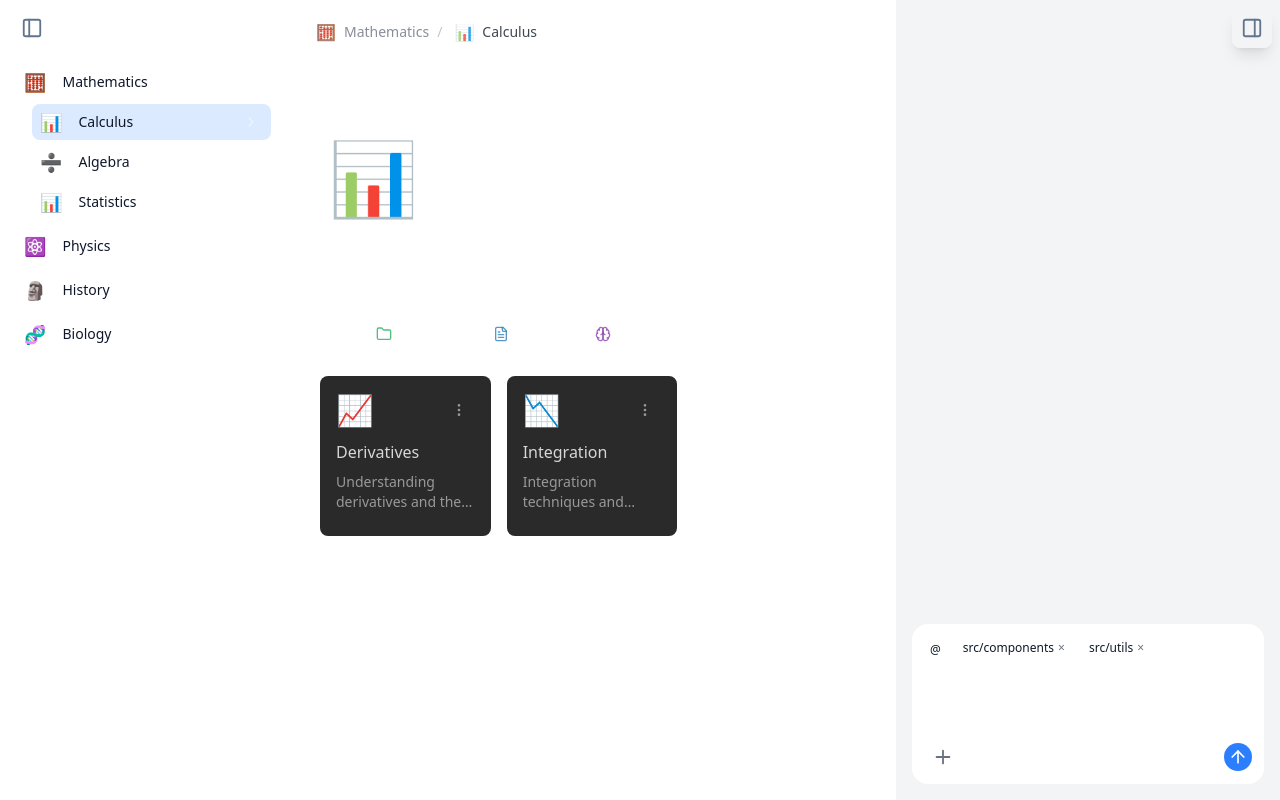
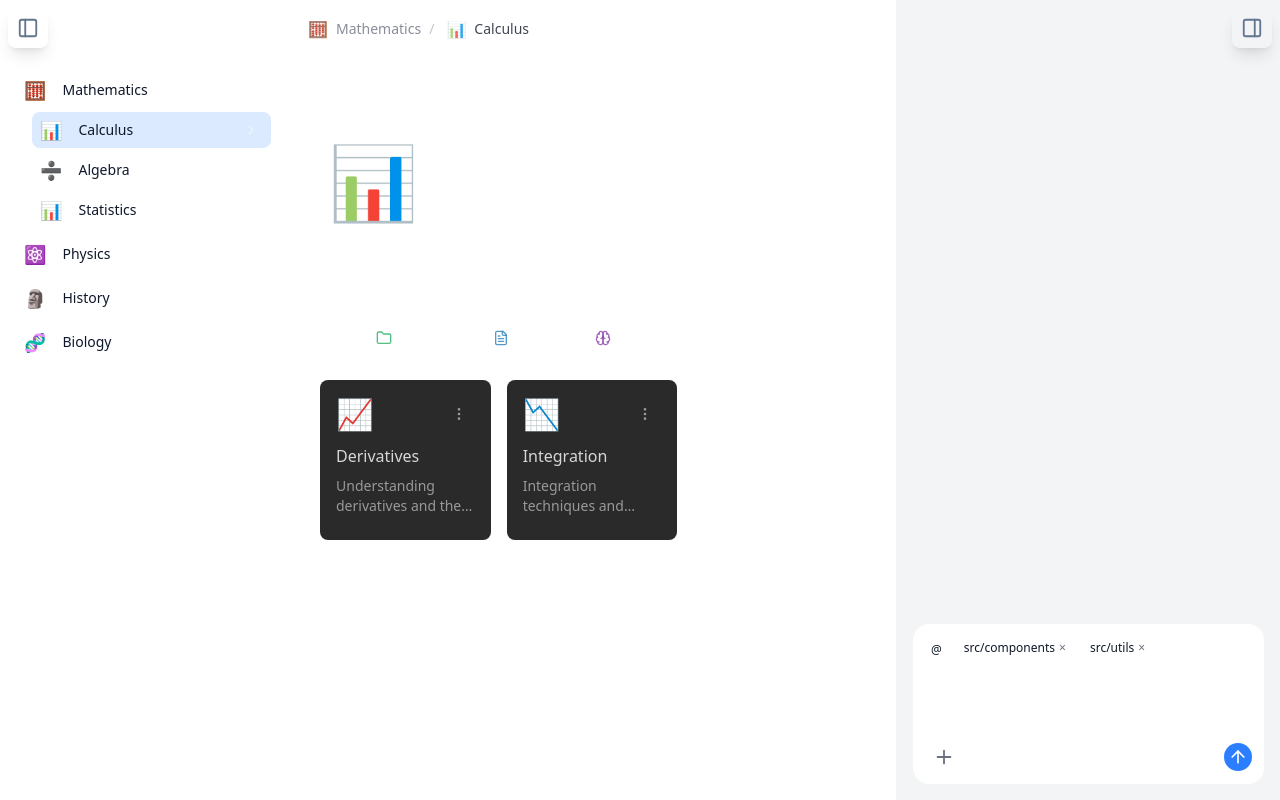
Before and after one commit to Johann-Haslinger/memoriae, a React (Vite) app: page / in a window 1280 px wide. Built offline with nearby package versions, Linux system fonts and the light colour scheme.

Commit message:
refactor: integrate sidebar state management and enhance layout in Breadcrumb and ChatWindow components

```diff
--- a/src/components/Breadcrumb.tsx
+++ b/src/components/Breadcrumb.tsx
@@ -1,5 +1,6 @@
 import React from "react";
 import type { Folder } from "../interfaces";
+import { useSidebarStore } from "../store/sidebarStore";
 
 interface BreadcrumbProps {
   breadcrumbPath: Folder[];
@@ -10,10 +11,14 @@ const Breadcrumb: React.FC<BreadcrumbProps> = ({
   breadcrumbPath,
   setSelectedFolderId,
 }) => {
+  const isSidebarOpen = useSidebarStore((state) => state.isOpen);
+
   if (breadcrumbPath.length <= 1) return <div className="h-10" />;
   return (
     <nav
-      className="w-full px-6 h-10 text-sm text-gray-500 dark:text-gray-300 flex items-center gap-1 select-none"
+      className={`w-full transition-all duration-300 ease-in-out px-4 h-14 pt-0.5 text-sm text-gray-500 dark:text-gray-300 flex items-center gap-1 select-none ${
+        isSidebarOpen ? "pl-4" : "pl-16"
+      }`}
       aria-label="Breadcrumb"
     >
       {breadcrumbPath.map((folder, idx) => {
--- a/src/components/ChatWindow.tsx
+++ b/src/components/ChatWindow.tsx
@@ -54,15 +54,27 @@ const ChatWindow = () => {
 
   return (
     <>
-      <div
-        className="w-10 h-10 fixed top-2 right-2 z-50 flex items-center justify-center hover:bg-slate-200 rounded-lg dark:hover:bg-white/10 shadow-lg transition-colors cursor-pointer"
-        onClick={() => setIsOpen(!isOpen)}
-      >
-        <PanelRight className="text-slate-500 dark:text-white/60" size={22} />
+      <div className="absolute top-2 right-2 z-50">
+        <Tooltip
+          id="toggle-chat-tooltip"
+          place="left-end"
+          content="Toggle chat"
+          shortcut={["⌘", "⌥", "B"]}
+        >
+          <div
+            className="w-10 h-10 flex items-center justify-center hover:bg-slate-200 rounded-lg dark:hover:bg-white/10 shadow-lg transition-colors cursor-pointer"
+            onClick={() => setIsOpen(!isOpen)}
+          >
+            <PanelRight
+              className="text-slate-500 dark:text-white/60"
+              size={22}
+            />
+          </div>
+        </Tooltip>
       </div>
 
       <aside
-        className={`h-full bg-gray-100 dark:bg-[#141414] flex flex-col text-gray-900 dark:text-gray-100 transition-all duration-300 ease-in-out relative `}
+        className={`h-full bg-gray-100 border-l border-white/5 dark:bg-[#141414] flex flex-col text-gray-900 dark:text-gray-100 transition-all duration-300 ease-in-out relative `}
         style={{
           width: chatWidth,
           minWidth: isOpen ? 384 : 0,
--- a/src/components/MainContent.tsx
+++ b/src/components/MainContent.tsx
@@ -84,7 +84,7 @@ const MainContent = () => {
 
   return (
     <main className="flex-1 flex flex-col h-full bg-white dark:bg-[#1a1919] text-gray-900 dark:text-gray-100">
-      <div className="sticky top-0 pt-3 z-10 bg-white dark:bg-[#1a1919]">
+      <div className="sticky top-0 z-10 bg-white dark:bg-[#1a1919]">
         <Breadcrumb
           breadcrumbPath={breadcrumbPath}
           setSelectedFolderId={setSelectedFolderId}
--- a/src/components/Sidebar.tsx
+++ b/src/components/Sidebar.tsx
@@ -3,7 +3,7 @@ import {
   ChevronRight as LucideChevronRight,
   PanelLeft,
 } from "lucide-react";
-import React, { useMemo, useState } from "react";
+import React, { useMemo } from "react";
 import { useKeyboardShortcut } from "../hooks/useKeyboardShortcut";
 import type { Folder } from "../interfaces";
 import { Button } from "./Button";
@@ -11,6 +11,7 @@ import Tooltip from "./Tooltip";
 
 import { useFolderStore } from "../store/folderStore";
 import { useFolderUIStore } from "../store/folderUIStore";
+import { useSidebarStore } from "../store/sidebarStore";
 
 const FolderItem: React.FC<{
   folder: Folder & { children: Folder[] };
@@ -110,67 +111,52 @@ const FolderItem: React.FC<{
 };
 
 const Sidebar = () => {
-  const [open, setOpen] = useState(true);
+  const { isOpen, toggleSidebar } = useSidebarStore();
   const folders = useFolderStore((state) => state.folders);
   const tree = useOpenFoldersTree(folders);
-  const selectedFolderId = useFolderStore((state) => state.selectedFolderId);
-  const setSelectedFolderId = useFolderStore(
-    (state) => state.setSelectedFolderId
-  );
 
   // Add keyboard shortcut for toggling sidebar
-  useKeyboardShortcut(
-    { key: "b", meta: true },
-    () => setOpen((prev) => !prev),
-    [setOpen]
-  );
+  useKeyboardShortcut({ key: "b", meta: true }, () => toggleSidebar(), [
+    toggleSidebar,
+  ]);
 
   // Sidebar width for animation
-  const sidebarWidth = open ? 288 : 60; // px values for w-72 and w-24
-
-  // Only show top-level folders/subjects in collapsed state
-  const topLevelFolders = tree;
+  const sidebarWidth = isOpen ? 288 : 0; // px values for w-72
 
   return (
     <>
+      <div className="absolute top-2 left-2 z-50">
+        <Tooltip
+          place="left-end"
+          id="toggle-sidebar-tooltip"
+          content="Toggle sidebar"
+          shortcut={["⌘", "B"]}
+        >
+          <div
+            className="w-10 h-10 flex items-center justify-center hover:bg-slate-200 rounded-lg dark:hover:bg-white/10 shadow-lg transition-colors cursor-pointer"
+            onClick={() => toggleSidebar()}
+          >
+            <PanelLeft
+              className="text-slate-500 dark:text-white/60"
+              size={22}
+            />
+          </div>
+        </Tooltip>
+      </div>
+
       <aside
-        className={`h-screen border-r border-white/5 py-2 bg-white dark:bg-[#141414] text-slate-900 dark:text-slate-100 p-2 flex flex-col transition-all duration-300 ease-in-out ${
-          open ? "px-2" : "items-center"
+        className={`h-screen transition-all duration-300 ease-in-out  border-r pt-16 border-white/5 py-2 bg-white dark:bg-[#141414] text-slate-900 dark:text-slate-100 p-2 flex flex-col ${
+          isOpen ? "px-2" : "items-center"
         }`}
         style={{
           width: sidebarWidth,
-          minWidth: open ? 256 : 64,
+          minWidth: isOpen ? 256 : 0,
+          opacity: isOpen ? 1 : 0,
+          pointerEvents: isOpen ? "auto" : "none",
+          marginLeft: isOpen ? 0 : "-1rem",
+          overflow: "hidden",
         }}
       >
-        {/* Close button (now in a flex row at the top) */}
-        <div
-          className={`w-full mb-2 transition-all justify-between flex ${
-            open ? "pl-1" : "pl-1"
-          }`}
-        >
-          <Tooltip
-            place="right-end"
-            id="close-sidebar-tooltip"
-            content="Close sidebar"
-            shortcut={["⌘", "B"]}
-          >
-            <Button
-              variant="ghost"
-              size="icon"
-              className=""
-              onClick={() => setOpen(!open)}
-              aria-label="Close sidebar"
-            >
-              <PanelLeft
-                size={22}
-                className="text-slate-500 dark:text-white/60"
-              />
-            </Button>
-          </Tooltip>
-        </div>
-
-        {open ? (
-          <>
         <nav className="flex-1 pt-2 space-y-2 overflow-y-auto pr-2 -ml-2 pl-4">
           {tree.length === 0 && (
             <div className="text-slate-400">No subjects yet.</div>
@@ -182,52 +168,6 @@ const Sidebar = () => {
             />
           ))}
         </nav>
-          </>
-        ) : (
-          // Collapsed: show only icons for top-level folders/subjects
-          <nav className="flex-1 flex flex-col items-center gap-3 mt-3 overflow-y-auto">
-            {topLevelFolders.map((folder) => {
-              // Helper to check if selectedFolderId is this folder or any of its descendants
-              function isFolderOrDescendantSelected(folderId: string): boolean {
-                if (selectedFolderId === folderId) return true;
-                // Find all children recursively
-                const stack = [folderId];
-                while (stack.length > 0) {
-                  const currentId = stack.pop();
-                  const children = folders.filter(
-                    (f) => f.parentId === currentId
-                  );
-                  for (const child of children) {
-                    if (child.id === selectedFolderId) return true;
-                    stack.push(child.id);
-                  }
-                }
-                return false;
-              }
-              const isSelected = isFolderOrDescendantSelected(folder.id);
-              return (
-                <Tooltip
-                  key={folder.id}
-                  id={`collapsed-folder-${folder.id}`}
-                  content={folder.name}
-                >
-                  <Button
-                    variant="ghost"
-                    size="icon"
-                    className={
-                      isSelected
-                        ? "bg-blue-100 dark:bg-white/10 rounded-lg"
-                        : ""
-                    }
-                    onClick={() => setSelectedFolderId(folder.id)}
-                  >
-                    <span className="text-xl">{folder.icon || "📁"}</span>
-                  </Button>
-                </Tooltip>
-              );
-            })}
-          </nav>
-        )}
       </aside>
     </>
   );
--- /dev/null
+++ b/src/store/sidebarStore.ts
@@ -0,0 +1,13 @@
+import { create } from "zustand";
+
+interface SidebarState {
+  isOpen: boolean;
+  setIsOpen: (isOpen: boolean) => void;
+  toggleSidebar: () => void;
+}
+
+export const useSidebarStore = create<SidebarState>((set) => ({
+  isOpen: true,
+  setIsOpen: (isOpen) => set({ isOpen }),
+  toggleSidebar: () => set((state) => ({ isOpen: !state.isOpen })),
+}));
```
Lines whose indentation alone changed are shown as unchanged.
